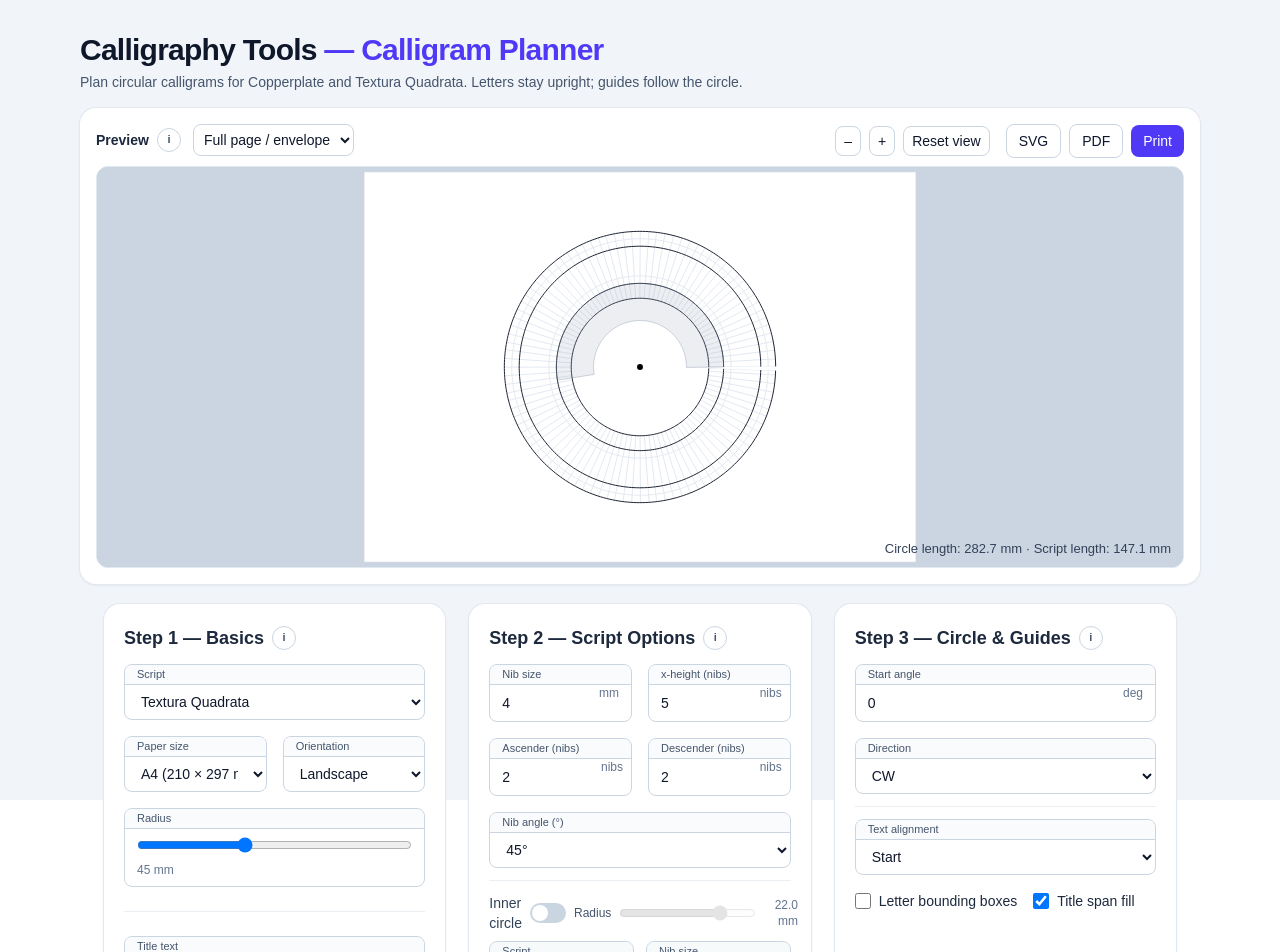
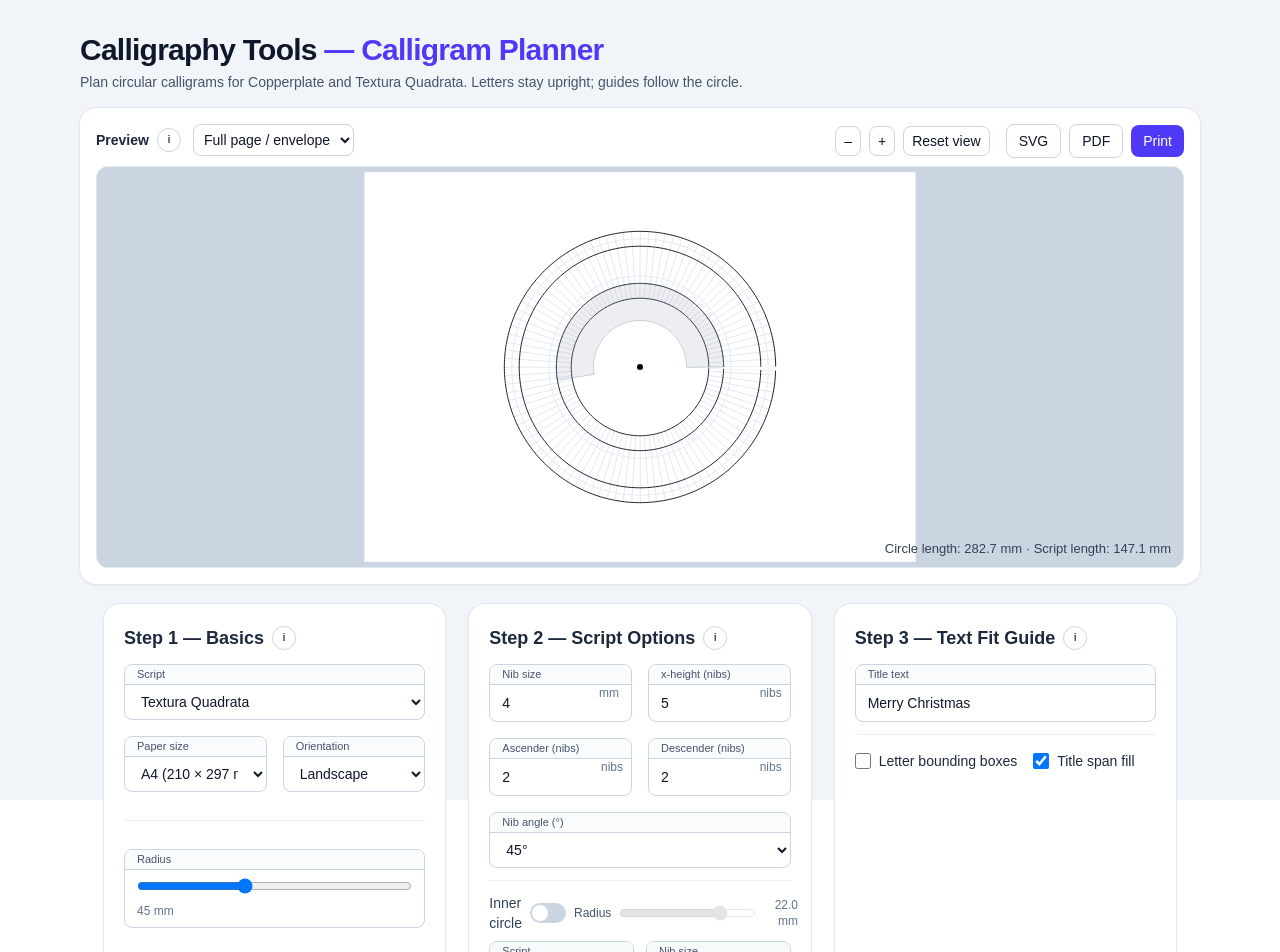
Before and after one commit to mashw/calligraphy-tools, a Next.js app: page /calligram in a window 1280 px wide. Shown: the top 952 px of the page. Built offline with nearby package versions, Linux system fonts and the light colour scheme.

Commit message:
Adjust Calligram step layout and hide advanced fit controls

```diff
--- a/src/app/calligram/page.tsx
+++ b/src/app/calligram/page.tsx
@@ -1855,6 +1855,10 @@ const innerRadiusMaxMM = useMemo(
             </div>
 
             <div className="sm:col-span-2">
+              <div className="my-3 border-t border-slate-200/70" />
+            </div>
+
+            <div className="sm:col-span-2">
               <InsetLabeledField label="Radius">
                 <div className="px-3 py-2">
                   <input
@@ -1870,32 +1874,6 @@ const innerRadiusMaxMM = useMemo(
                 </div>
               </InsetLabeledField>
             </div>
-
-            <div className="sm:col-span-2">
-              <div className="my-2 border-t border-slate-200/70" />
-            </div>
-
-            <div className="sm:col-span-2">
-              <InsetLabeledField label="Title text">
-              <input className={INSET_CONTROL_BASE} value={text} onChange={e => setText(e.target.value)} />
-              </InsetLabeledField>
-            </div>
-
-            {topBandEnabled && (
-              <div className="sm:col-span-2">
-                <InsetLabeledField label="Inner text">
-                <input className={INSET_CONTROL_BASE} value={topText} onChange={e => setTopText(e.target.value)} />
-                </InsetLabeledField>
-              </div>
-            )}
-
-            {bottomBandEnabled && (
-              <div className="sm:col-span-2">
-                <InsetLabeledField label="Outer text">
-                <input className={INSET_CONTROL_BASE} value={bottomText} onChange={e => setBottomText(e.target.value)} />
-                </InsetLabeledField>
-              </div>
-            )}
           </div>
         </div>
 
@@ -1912,8 +1890,8 @@ const innerRadiusMaxMM = useMemo(
 
           {script === 'Copperplate' ? (
             <div className="mt-3 space-y-4">
-              <div className="grid grid-cols-1 gap-4">
-                <div className="w-full">
+              <div className="grid grid-cols-1 sm:grid-cols-2 gap-4">
+                <div>
                   <InsetLabeledField label="X-height" rightAdornment="mm">
                     <select
                       className={INSET_CONTROL_MM}
@@ -1928,9 +1906,6 @@ const innerRadiusMaxMM = useMemo(
                     </select>
                   </InsetLabeledField>
                 </div>
-              </div>
-
-              <div>
                 <InsetLabeledField label="Guideline ratio (desc : x : asc)">
                 <select
                   className={INSET_CONTROL_BASE}
@@ -1943,7 +1918,6 @@ const innerRadiusMaxMM = useMemo(
                   <option value="custom">Custom…</option>
                 </select>
                 </InsetLabeledField>
-                <p className="mt-1 text-[11px] text-slate-400">Ascender/descender scale from x-height.</p>
               </div>
 
 
@@ -2279,34 +2253,29 @@ const innerRadiusMaxMM = useMemo(
         {/* Step 3 */}
         <div className="bg-white rounded-2xl shadow-sm ring-1 ring-slate-200 p-5">
           <div className="flex items-center gap-2">
-            <h2 className="text-lg font-semibold text-slate-800">Step 3 — Circle & Guides</h2>
-            <InfoTip side="right">Set circle start and direction.</InfoTip>
+            <h2 className="text-lg font-semibold text-slate-800">Step 3 — Text Fit Guide</h2>
+            <InfoTip side="right">Check text fit and preview overlays.</InfoTip>
           </div>
 
           <div className="grid grid-cols-1 gap-4 mt-3 select-none">
-
-            <InsetLabeledField label="Start angle" rightAdornment="deg">
-              <input type="number" step={1} className={INSET_CONTROL_WIDE} value={startAngleDeg} onChange={e => setStartAngleDeg(Number(e.target.value) || 0)} />
+            <InsetLabeledField label="Title text">
+              <input className={INSET_CONTROL_BASE} value={text} onChange={e => setText(e.target.value)} />
             </InsetLabeledField>
 
-            <InsetLabeledField label="Direction">
-              <select className={INSET_CONTROL_BASE} value={direction} onChange={e => setDirection(e.target.value as 'ccw' | 'cw')}>
-                <option value="cw">CW</option>
-                <option value="ccw">CCW</option>
-              </select>
-            </InsetLabeledField>
+            {topBandEnabled && (
+              <InsetLabeledField label="Inner text">
+                <input className={INSET_CONTROL_BASE} value={topText} onChange={e => setTopText(e.target.value)} />
+              </InsetLabeledField>
+            )}
+
+            {bottomBandEnabled && (
+              <InsetLabeledField label="Outer text">
+                <input className={INSET_CONTROL_BASE} value={bottomText} onChange={e => setBottomText(e.target.value)} />
+              </InsetLabeledField>
+            )}
           </div>
 
-            <div className="my-3 border-t border-slate-200/70" />
-              <div>
-              <InsetLabeledField label="Text alignment">
-                <select className={INSET_CONTROL_BASE} value={align} onChange={e => setAlign(e.target.value as AlignMode)}>
-                <option value="start">Start</option>
-                <option value="center">Centered</option>
-                <option value="end">End</option>
-              </select>
-              </InsetLabeledField>
-            </div>
+          <div className="my-3 border-t border-slate-200/70" />
           <div className="mt-4 flex items-center gap-4">
             <label className="inline-flex items-center gap-2 text-sm text-slate-800">
               <input
```
